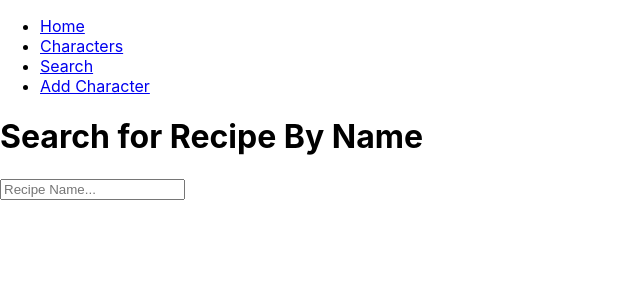
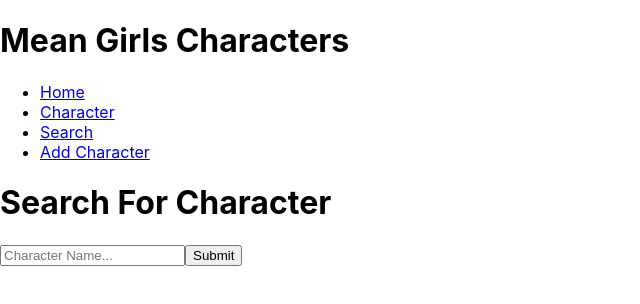
Before and after one commit to SMinott/project-2-042522, a React (Create React App) app: page /search in a window 1280 px wide. Shown: the top 304 px of the page, without its empty margins (0-640 px from the left). Built offline with nearby package versions, Linux system fonts and the light colour scheme; data requests are answered from the project's data file.

Commit message:
add search bar functionality

```diff
--- a/src/App.js
+++ b/src/App.js
@@ -1,28 +1,42 @@
 import './App.css';
 import { BrowserRouter as Router, Routes, Route, Link} from "react-router-dom"
 import Home from './Components/Home';
+import CharContainer from './Components/CharContainer';
 import Character from './Components/Character';
 import Search from './Components/Search';
 import Form from './Components/Form';
+import {useState, useEffect} from "react";
 
 function App() {
+
+  const [characterList, setCharacterList] = useState([])
+
+  useEffect(() =>
+  {
+    fetch("http://localhost:3000/characters")
+    .then(resp => resp.json())
+    .then(setCharacterList)
+  }, [])
+
+
   return (
     <Router>
+      <h1>Mean Girls Characters</h1>
       {/* whatever is above this will remain the same throghout every other page */}
       {/* Every route defined should be encompased in the <routes> element */}
       {/* Everthing outside of <Routes> appears on every page */}
       <nav>
         <ul>
           <li><Link to='/'>Home</Link></li>
-          <li><Link to='list'>Characters</Link></li>
+          <li><Link to='character'>Character</Link></li>
           <li><Link to='search'>Search</Link></li>
           <li><Link to='form'>Add Character</Link></li>
         </ul>
       </nav>
       <Routes>
         <Route path='/' element={ <Home />} />
-        <Route path='/character' element={ <Character />} />
-        <Route path='/search' element={ <Search />} />
+        <Route path='/character' element={ <CharContainer charList={ characterList }/>} />
+        <Route path='/search' element={ <Search charList={ characterList }/>} />
         <Route path='/form' element={ <Form />} />
       </Routes>
     </Router>
--- a/src/Components/CharContainer.js
+++ b/src/Components/CharContainer.js
@@ -1,8 +1,55 @@
 import React from 'react'
+import { useState } from "react"
+import Character from "./Character"
 
-function CharContainer() {
+function CharContainer({ charList }) {
+
+  const [name, setName] = useState("")
+  const [searchedName, setSearchedName] = useState("")
+
+  function handleChange(event)
+  {
+    setName(event.target.value)
+  }
+
+  function handleSubmit(event)
+  {
+    event.preventDefault()
+    // setSearchedName(name)
+    if (name === "")
+    {
+      setSearchedName("")
+    }
+    else
+    {
+      setSearchedName(name)
+    }
+  }
+
+  console.log(searchedName)
+
+  const searchList = charList.filter((item) =>
+  {
+    return (
+      item.name.toLowerCase().includes(searchedName.toLowerCase())
+    )
+  })
+
+  const displayList = searchList.map((item) =>
+  {
+    return (
+      <Character item={item} />
+    )
+  })
+
   return (
     <div>
+      <h1>Characters</h1>
+      <form onSubmit={ handleSubmit }>
+        <input type='text' placeholder='Character Name...' onChange={ handleChange }></input>
+        <button>Submit</button>
+      </form>
+      {displayList}
 
     </div>
   )
--- a/src/Components/Character.js
+++ b/src/Components/Character.js
@@ -1,13 +1,14 @@
 import React from 'react'
 
-function Character() {
+function Character({ item }) {
+
+  console.log(item)
+
   return (
     <div>
-      <h1>List of Recipes:</h1>
-      <ul>
-        <li></li>
-        {/* map over array to create ordered/unordered list */}
-      </ul>
+      <h1>{item.name}</h1>
+      <img src={item.image}></img>
+      <h3>{item.quote}</h3>
     </div>
   )
 }
--- a/src/Components/Home.js
+++ b/src/Components/Home.js
@@ -1,10 +1,14 @@
 import React from 'react'
+import { useState } from "react"
 
 function Home() {
+
+
+
   return (
     <div>
-      <h1>About</h1>
-      <p> <strong>This interactive app allows users to view recipes, search for recipes by name, and submit there own recipes</strong></p>
+      <h1>Home</h1>
+
     </div>
   )
 }
--- a/src/Components/Search.js
+++ b/src/Components/Search.js
@@ -1,10 +1,54 @@
 import React from 'react'
+import { useState } from "react"
+import Character from "./Character"
 
-function Search() {
+function Search({ charList }) {
+
+  const [name, setName] = useState("")
+  const [searchedName, setSearchedName] = useState("")
+
+  function handleChange(event)
+  {
+    setName(event.target.value)
+  }
+
+  function handleSubmit(event)
+  {
+    event.preventDefault()
+    // setSearchedName(name)
+    if (name === "")
+    {
+      setSearchedName("")
+    }
+    else
+    {
+      setSearchedName(name)
+    }
+  }
+
+  console.log(searchedName)
+
+  const searchList = charList.filter((item) =>
+  {
+    return (
+      item.name.toLowerCase().includes(searchedName.toLowerCase())
+    )
+  })
+
+  const displayList = searchList.map((item) =>
+  {
+    return (
+      <Character item={item} />
+    )
+  })
+
   return (
     <div>
-      <h1>Search for Recipe By Name</h1>
-      <input type='text' placeholder='Recipe Name...'></input>
+      <h1>Search For Character</h1>
+      <form onSubmit={ handleSubmit }>
+        <input type='text' placeholder='Character Name...' onChange={ handleChange }></input>
+        <button>Submit</button>
+      </form>
     </div>
   )
 }
```
Also changed, not shown: src/logo.svg (added), 1 other file (tests, documents, lock files or other folders).
